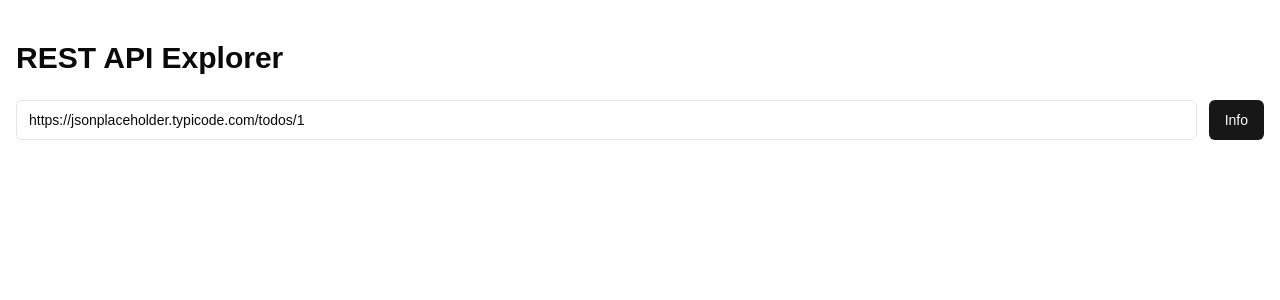
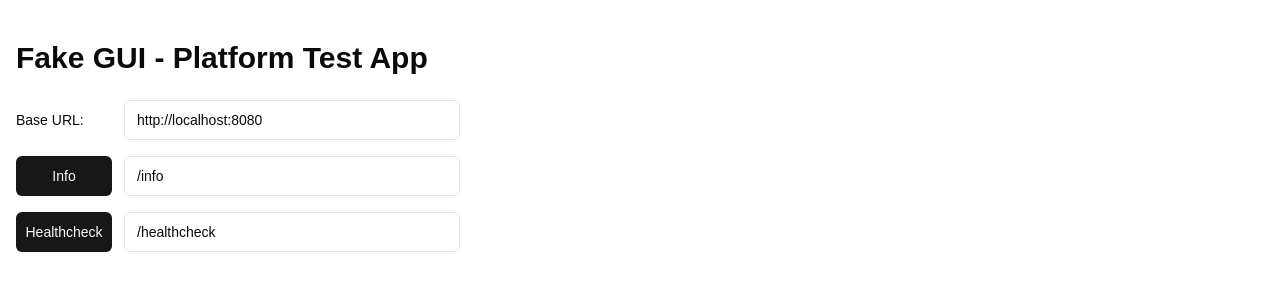
Before and after one commit to mgfeller/fake-gui, a Next.js app: page / in a window 1280 px wide. Shown: the top 300 px of the page. Built offline with nearby package versions, Linux system fonts and the light colour scheme.

Commit message:
changes title, adds input and output fields

```diff
--- a/app/actions.ts
+++ b/app/actions.ts
@@ -6,12 +6,19 @@ export async function fetchApiData(endpoint: string) {
     new URL(endpoint)
 
     const response = await fetch(endpoint)
+    const data = await response.json()
 
-    if (!response.ok) {
-      throw new Error(`API request failed with status: ${response.status}`)
+    // Convert headers to a plain object
+    const headers: Record<string, string> = {}
+    response.headers.forEach((value, key) => {
+      headers[key] = value
+    })
+
+    return {
+      data,
+      status: response.status,
+      headers
     }
-
-    return await response.json()
   } catch (error) {
     if (error instanceof TypeError && error.message.includes("URL")) {
       throw new Error("Invalid URL. Please enter a valid endpoint.")
--- a/app/layout.tsx
+++ b/app/layout.tsx
@@ -2,7 +2,7 @@ import type { Metadata } from 'next'
 import './globals.css'
 
 export const metadata: Metadata = {
-  title: 'v0 App',
+  title: 'Fake GUI - Platform Test App',
   description: 'Created with v0',
   generator: 'v0.dev',
 }
--- a/app/page.tsx
+++ b/app/page.tsx
@@ -3,7 +3,7 @@ import { ApiExplorer } from "@/components/api-explorer"
 export default function Home() {
   return (
     <main className="container mx-auto py-10 px-4">
-      <h1 className="text-3xl font-bold mb-6">REST API Explorer</h1>
+      <h1 className="text-3xl font-bold mb-6">Fake GUI - Platform Test App</h1>
       <ApiExplorer />
     </main>
   )
--- a/components/api-explorer.tsx
+++ b/components/api-explorer.tsx
@@ -11,43 +11,91 @@ import { AlertCircle } from "lucide-react"
 import { Alert, AlertDescription } from "@/components/ui/alert"
 
 export function ApiExplorer() {
-  const [endpoint, setEndpoint] = useState("https://jsonplaceholder.typicode.com/todos/1")
+  const [baseUrl, setBaseUrl] = useState("http://localhost:8080")
+  const [infoPath, setInfoPath] = useState("/info")
+  const [healthcheckPath, setHealthcheckPath] = useState("/healthcheck")
   // eslint-disable-next-line @typescript-eslint/no-explicit-any
   const [data, setData] = useState<any>(null)
+  const [status, setStatus] = useState<number | null>(null)
+  const [headers, setHeaders] = useState<Record<string, string> | null>(null)
   const [loading, setLoading] = useState(false)
   const [error, setError] = useState<string | null>(null)
 
-  const handleSubmit = async (e: React.FormEvent) => {
-    e.preventDefault()
+  const handleRequest = async (path: string) => {
     setLoading(true)
     setError(null)
+    setStatus(null)
+    setHeaders(null)
 
     try {
-      const result = await fetchApiData(endpoint)
-      setData(result)
+      const fullUrl = new URL(path, baseUrl).toString()
+      const result = await fetchApiData(fullUrl)
+      setData(result.data)
+      setStatus(result.status)
+      setHeaders(result.headers)
     } catch (err) {
       setError(err instanceof Error ? err.message : "Failed to fetch data")
       setData(null)
+      setStatus(null)
+      setHeaders(null)
     } finally {
       setLoading(false)
     }
   }
 
+  const handleInfoSubmit = async (e: React.FormEvent) => {
+    e.preventDefault()
+    await handleRequest(infoPath)
+  }
+
+  const handleHealthcheck = async () => {
+    await handleRequest(healthcheckPath)
+  }
+
   return (
     <div className="space-y-6">
-      <form onSubmit={handleSubmit} className="flex flex-col sm:flex-row gap-3">
-        <Input
-          type="text"
-          value={endpoint}
-          onChange={(e) => setEndpoint(e.target.value)}
-          placeholder="Enter REST API endpoint"
-          className="flex-1"
-          required
-        />
-        <Button type="submit" disabled={loading}>
-          {loading ? "Loading..." : "Info"}
-        </Button>
-      </form>
+      <div className="grid gap-4 max-w-2xl">
+        <div className="flex items-center gap-3">
+          <label htmlFor="baseUrl" className="text-sm font-medium whitespace-nowrap w-24">
+            Base URL:
+          </label>
+          <Input
+            id="baseUrl"
+            type="text"
+            value={baseUrl}
+            onChange={(e) => setBaseUrl(e.target.value)}
+            placeholder="Enter base URL"
+            className="w-1/2"
+            required
+          />
+        </div>
+        <div className="flex gap-3 items-center">
+          <Button type="submit" onClick={handleInfoSubmit} disabled={loading} className="whitespace-nowrap w-24">
+            {loading ? "Loading..." : "Info"}
+          </Button>
+          <Input
+            type="text"
+            value={infoPath}
+            onChange={(e) => setInfoPath(e.target.value)}
+            placeholder="Enter info endpoint path"
+            className="w-1/2"
+            required
+          />
+        </div>
+        <div className="flex gap-3 items-center">
+          <Button onClick={handleHealthcheck} disabled={loading} className="whitespace-nowrap w-24">
+            {loading ? "Loading..." : "Healthcheck"}
+          </Button>
+          <Input
+            type="text"
+            value={healthcheckPath}
+            onChange={(e) => setHealthcheckPath(e.target.value)}
+            placeholder="Enter healthcheck endpoint path"
+            className="w-1/2"
+            required
+          />
+        </div>
+      </div>
 
       {error && (
         <Alert variant="destructive">
@@ -56,6 +104,29 @@ export function ApiExplorer() {
         </Alert>
       )}
 
+      {status !== null && (
+        <div className="flex items-center gap-2">
+          <span className="text-sm font-medium">Status:</span>
+          <span className={`text-sm ${status >= 200 && status < 300 ? 'text-green-600' : 'text-red-600'}`}>
+            {status}
+          </span>
+        </div>
+      )}
+
+      {headers && (
+        <div className="space-y-2">
+          <h3 className="text-sm font-medium">Response Headers:</h3>
+          <div className="bg-muted/50 rounded-md p-4 text-sm">
+            {Object.entries(headers).map(([key, value]) => (
+              <div key={key} className="flex gap-2">
+                <span className="font-medium text-muted-foreground">{key}:</span>
+                <span>{value}</span>
+              </div>
+            ))}
+          </div>
+        </div>
+      )}
+
       {data && <JsonViewer data={data} />}
     </div>
   )
```
